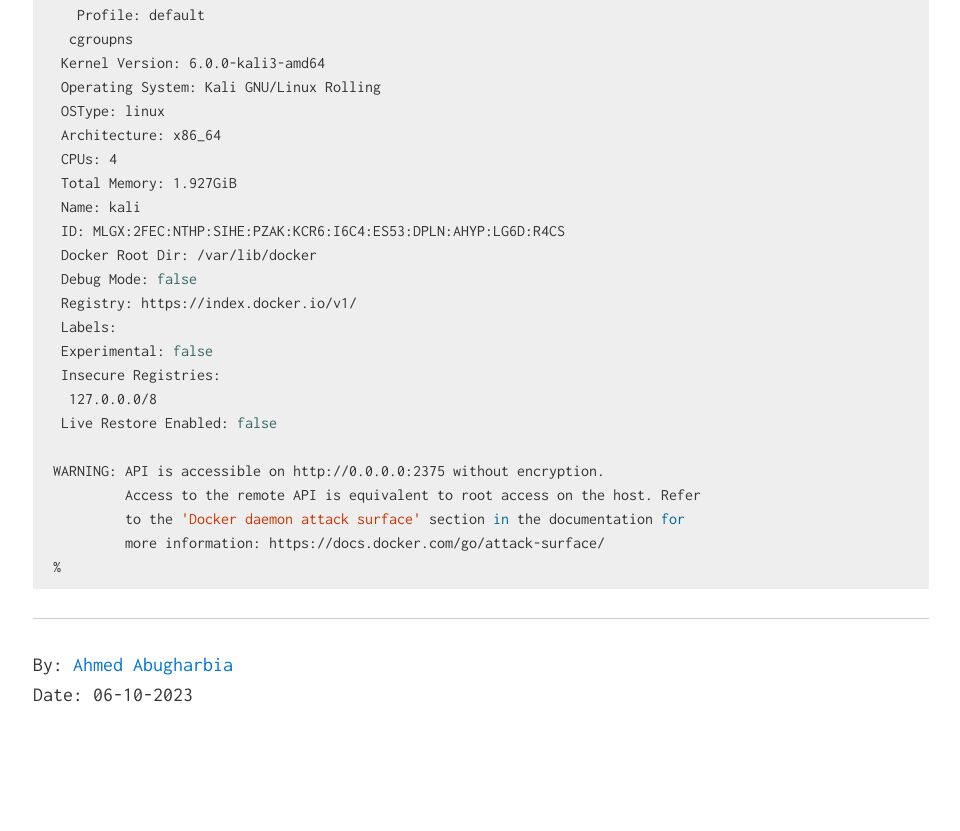
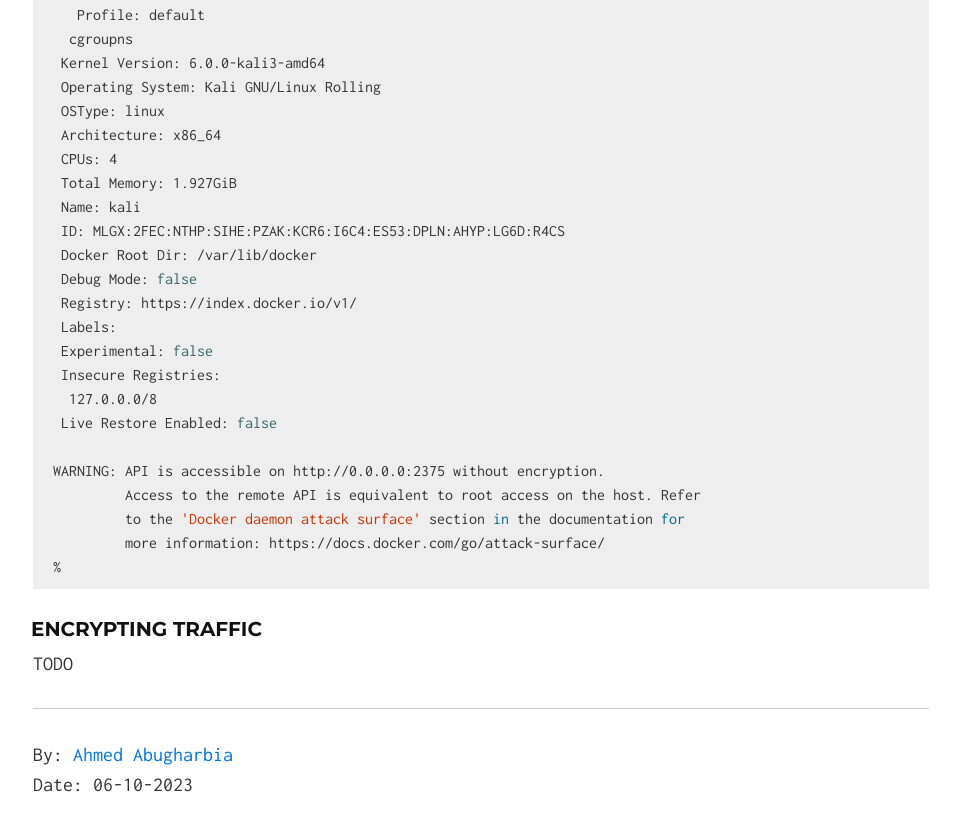
Before and after one commit to Ahmed-AG/cyberdojo-page, a Jekyll site: the page built from read/run-docker-remotley-on-kali.md, in a window 1280 px wide and 900 px high, scrolled down 2436 px. Shown: the top 831 px of the window, without its empty margins (159-1119 px from the left). Built offline with Jekyll 4.4.1, drawn with Linux system fonts in a browser that asks for light colours; before the commit the page ends 3246 px from its top, so only the background shows below that.

Commit message:
update remote docker read

````diff
--- a/read/run-docker-remotley-on-kali.md
+++ b/read/run-docker-remotley-on-kali.md
@@ -116,3 +116,6 @@
          more information: https://docs.docker.com/go/attack-surface/
 %
 ```
+
+### Encrypting traffic
+TODO
````
